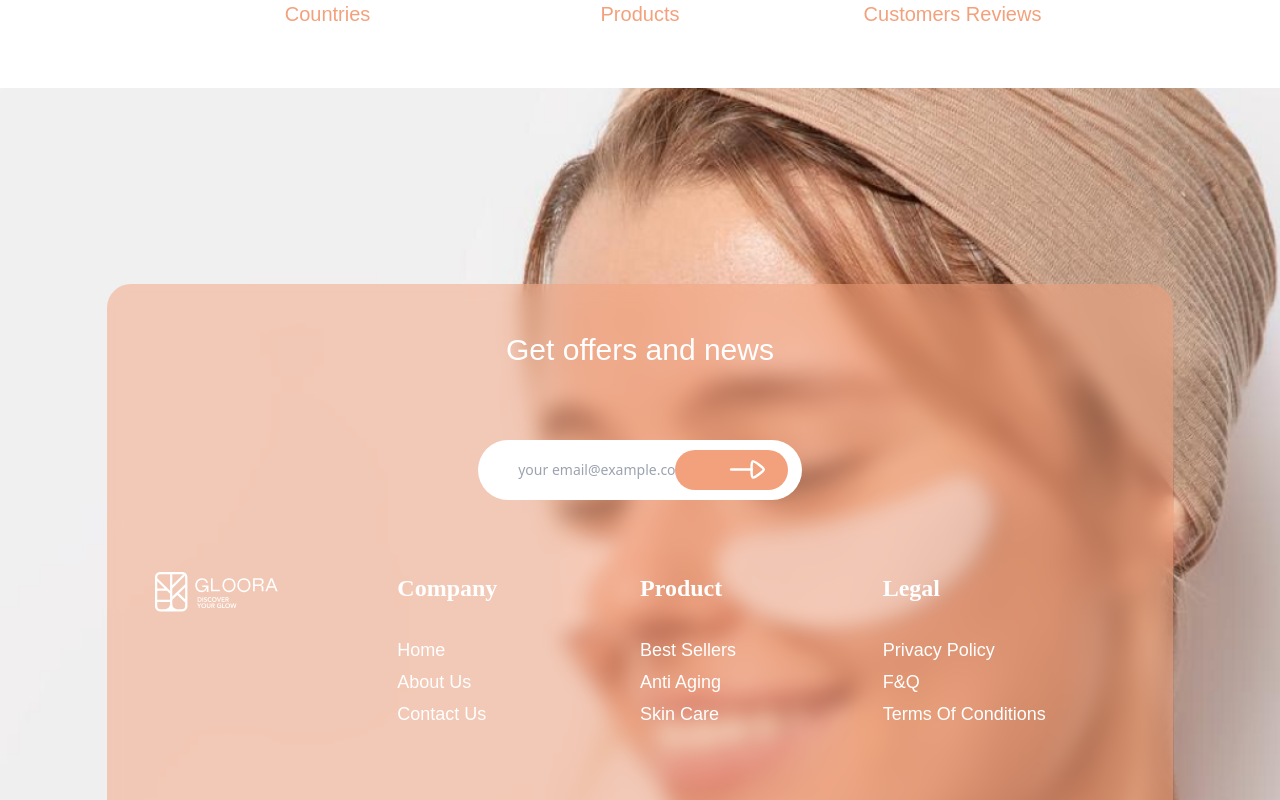
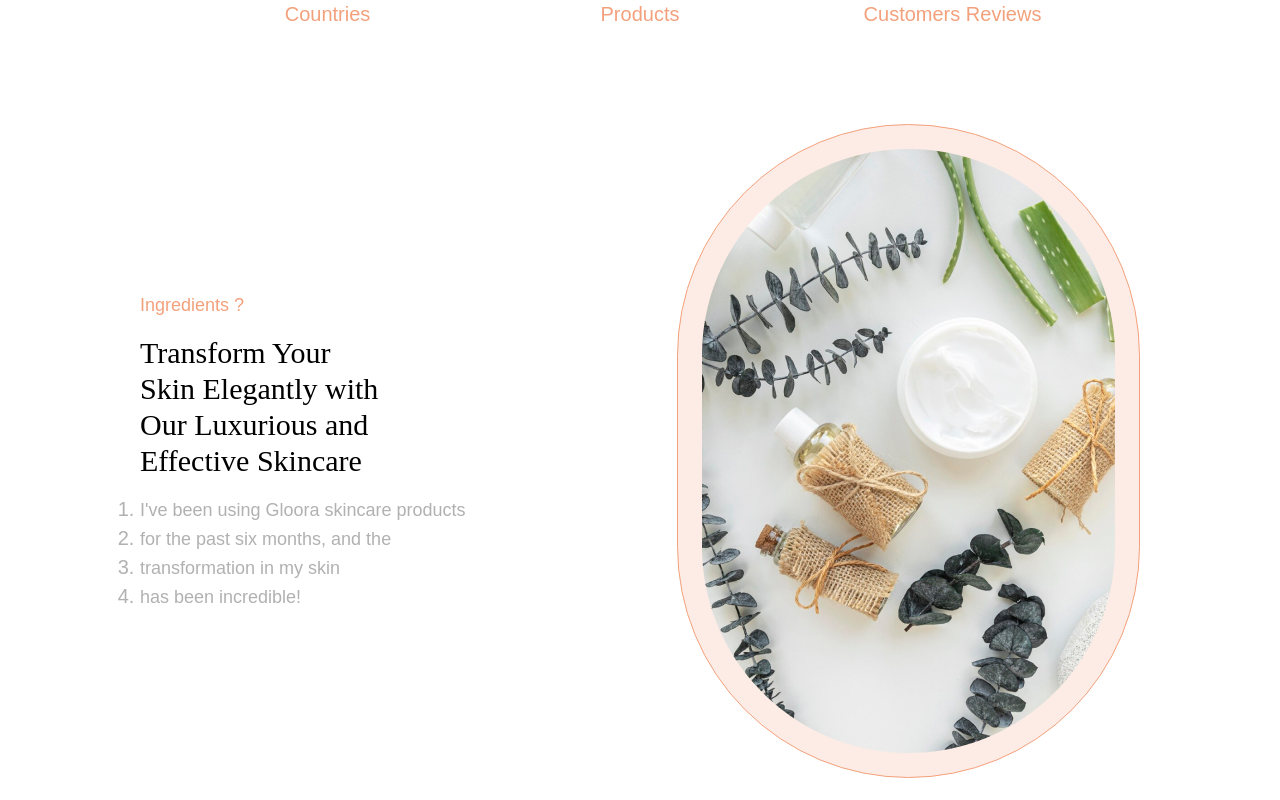
Before and after one commit to abderrahim40k4/Gloora, a React (Vite) app: page /about in a window 1280 px wide. Shown: the part 1580-2380 px from the top of the page. Built offline with nearby package versions, Linux system fonts and the light colour scheme; a web font is replaced by a local one.

Commit message:
aboute.tsx update

```diff
--- a/src/pages/About.tsx
+++ b/src/pages/About.tsx
@@ -3,6 +3,7 @@ import NavBar from '@/components/NavBar'
 import React from 'react'
 
 import imag from "../assets/images/handCrim.png"
+import imagb from "../assets/images/about2.png"
 
 const About = () => {
   return (
@@ -31,6 +32,8 @@ const About = () => {
           </div>
 
         </div>
+
+
         <div className="container md:w-5/6 w-full inline-flex flex-row justify-evenly items-start">
           <div className='flex flex-col items-center md:gap-6 gap-2 justify-center w-1/4'>
               <p className='font-Neue text-4xl md:text-[100px]  font-medium text-black w-full text-center'>+19</p>
@@ -44,7 +47,36 @@ const About = () => {
               <p className='font-Neue text-4xl md:text-[100px]  font-medium text-black w-full text-center'>+30K</p>
               <p className='font-Neue font-medium text-sm md:text-xl text-baseColor w-full text-center'>Customers Reviews</p>
           </div>
+        </div>
 
+
+
+
+
+
+
+
+
+
+        <div className='container md:w-5/6 w-full my-12 md:my-24 flex flex-col gap-12 md:gap-24 '>
+          <div className='w-full flex flex-col md:flex-row md:justify-between justify-center items-center gap-8'>
+            <div className='w-full md:w-1/2 flex flex-col  gap-4'>
+              <p className='font-Neue text-sm md:text-lg font-medium text-baseColor'>Ingredients ?</p>
+              <p className='font-Averia text-xl md:text-3xl text-black font-medium w-3/4 md:w-1/2'>Transform Your Skin Elegantly with Our Luxurious and Effective Skincare</p>
+
+              <ul className='list-decimal list-outside font-Neue font-medium text-lg md:text-xl text-[#B1B1B1]'>
+                <li><p className='font-Neue text-lg md:text-lg text-[#B1B1B1] font-medium w-full md:w-2/3'>I've been using Gloora skincare products</p></li>
+                <li><p className='font-Neue text-lg md:text-lg text-[#B1B1B1] font-medium w-3/4 md:w-2/3'>for the past six months, and the </p></li>
+                <li><p className='font-Neue text-lg md:text-lg text-[#B1B1B1] font-medium w-3/4 md:w-2/3'>transformation in my skin</p></li>
+                <li><p className='font-Neue text-lg md:text-lg text-[#B1B1B1] font-medium w-3/4 md:w-2/3'>has been incredible!</p></li>
+              </ul>
+
+            </div>
+            <div className='rounded-full bg-baseColor/20 border border-baseColor inline-flex justify-center items-center md:p-6 p-3'>
+              <img src={imagb} alt="" className='w-48 md:w-full' />
+
+            </div>
+          </div>
 
         </div>
 
```
Also changed, not shown: src/assets/images/about2.png (added).
